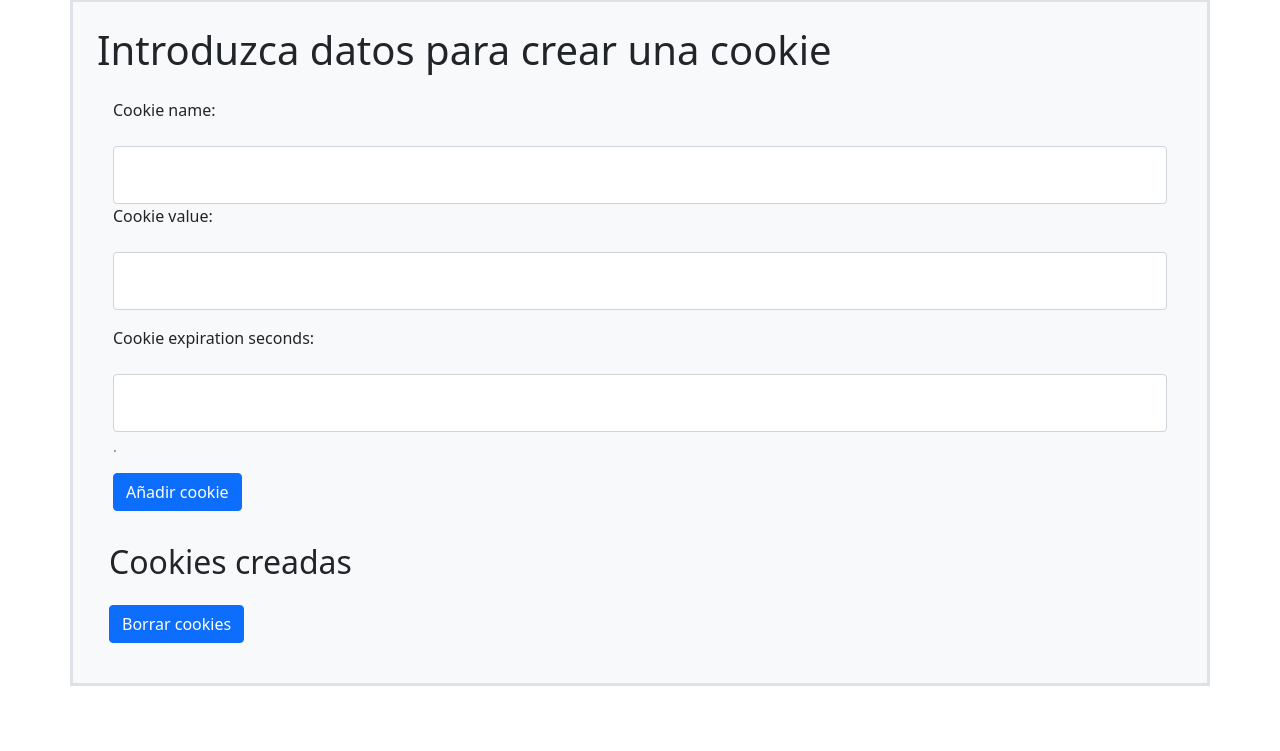
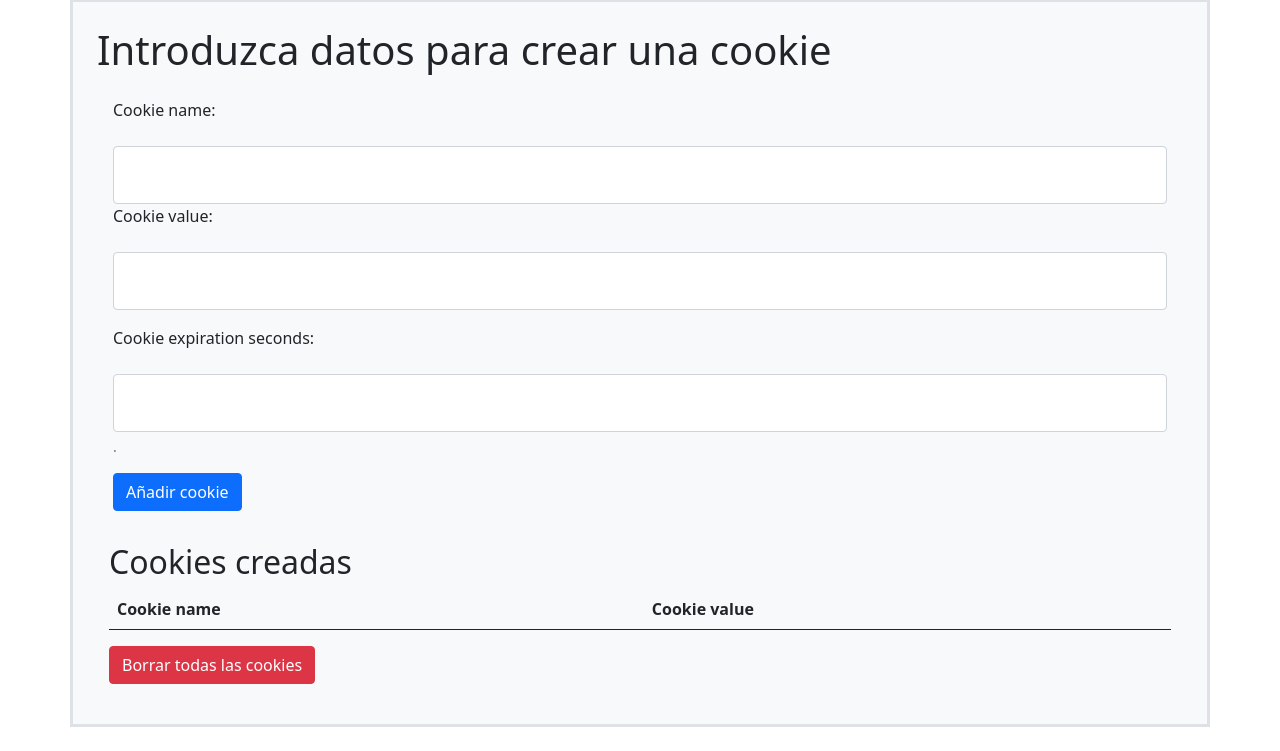
Before and after one commit to Lenvigo/act5.2_CS, a PHP site: page /cookies.php in a window 1280 px wide. Shown: the part 49-800 px from the top of the page. Run offline with PHP 8.4, Linux system fonts and the light colour scheme; lists and menus that the app fills with data are empty.

Commit message:
update ejercicio completo

```diff
--- a/cookies.php
+++ b/cookies.php
@@ -40,7 +40,10 @@
 
         <table class="table">
             <thead>
-                <tr>
+        <tr>
+            <th scope="col">Cookie name</th>
+            <th scope="col">Cookie value</th>
+        </tr>
 
             </thead>
             <tbody>
@@ -55,12 +58,12 @@
                     //verificamos si se le  ha dado un valor  al campo expiracion o aplicamos su valor por defecto
                     $cookieExpirationSeconds = isset($_POST["cookieExpirationSeconds"]) ? (int)$_POST["cookieExpirationSeconds"] : 0;
 
-                    if ($_POST["cookieExpirationSeconds"] != 0) {
+                    if ($_POST["cookieExpirationSeconds"] > 0) {
                         // he tenido que añadir algunos parametros  para las pruebas porque en mi navegador daba error. Lo dejo en comentarios por si es necesario;
                         setcookie($cookieName, $cookieValue, time() + $cookieExpirationSeconds);
                         //con esto refrescamos la pagina para que nos muestre la cookie creada.
                         header("Location:cookies.php");
-                        exit; // seutiliza para forzar que el script se ejecute
+                        exit; // se utiliza para forzar que el script se ejecute
                     } else {
                         setcookie($cookieName, $cookieValue, 0);
                         //con esto refrescamos la pagina para que nos muestre la cookie creada.
@@ -92,10 +95,21 @@
 
 
     <div id="borrarCookies" class="container mb-3">
-        <button type="submit" class="btn btn-primary">Borrar cookies</button>
+    <form method="post">
+            <button type="submit" class="btn btn-danger" name="borrarCookies">Borrar todas las cookies</button>
+        </form>
 
- <!--        HACER -->
 
+
+        <?php
+        if (isset($_POST["borrarCookies"])) {
+            foreach ($_COOKIE as $cookieName => $cookieValue) {
+                setcookie($cookieName, $cookieValue, time() - 3600);
+            }
+            header("Location: cookies.php");
+            exit;
+        }
+        ?>
     </div>
 </body>
 
```
